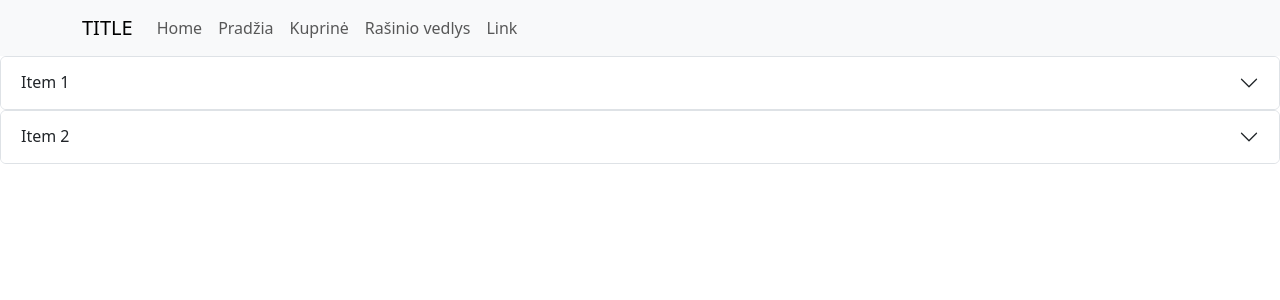
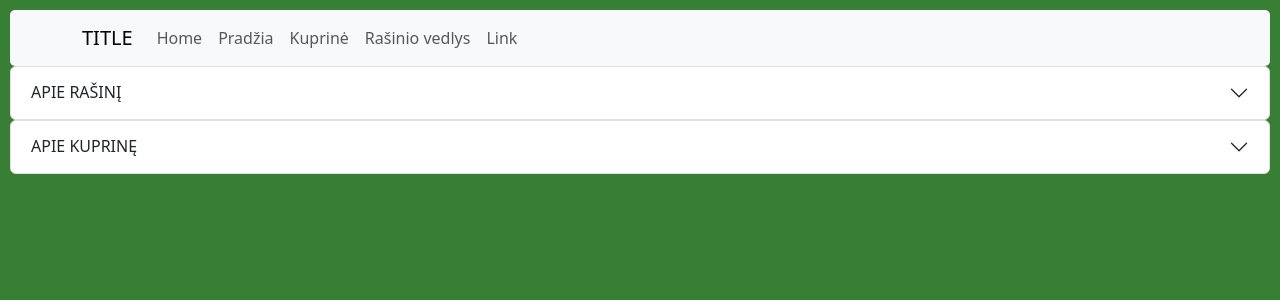
Before and after one commit to Purple-Snake/bookish-waddle, a React (Vite) app in the folder Frontend/: page / in a window 1280 px wide. Shown: the top 300 px of the page. Built offline with nearby package versions, Linux system fonts and the light colour scheme.

Commit message:
info page css

```diff
--- a/Frontend/src/components/info_Page/Info.jsx
+++ b/Frontend/src/components/info_Page/Info.jsx
@@ -1,5 +1,6 @@
 import InfoData from "../../data/infoData.json";
 import InfoAccordion from "./InfoAccordion";
+import "./style.css";
 
 function Info() {
   return (
--- /dev/null
+++ b/Frontend/src/components/info_Page/style.css
@@ -0,0 +1,13 @@
+body {
+    background-color: rgba(38, 115, 34, 0.913);
+}
+
+#root {
+    margin: 10px;
+    white-space: pre-line;
+vertical-align: bottom;
+}
+
+nav {
+    border-radius: 5px;
+}
--- a/Frontend/src/data/infoData.json
+++ b/Frontend/src/data/infoData.json
@@ -1,12 +1,12 @@
 [
     {
         "id": 1,
-        "header": "Item 1",
-        "body": "Lorem ipsum dolor sit amet consectetur adipisicing elit. Placeat, voluptate ipsam. Mollitia asperiores iure nemo velit repudiandae laudantium officiis adipisci aliquid voluptas! Quas minus maxime nesciunt obcaecati earum quos! Atque."
+        "header": "APIE RAŠINĮ",
+        "body": "Rašinys - tai kelionė. Kaip ja džiaugtis? \n Atsakymas galėtų būti toks - susikrauk gerą kuprinę ir pasitikėk savimi. \nKuprinė - tai tavo sukauptų žinių simbolis. \nO pasitikėjimas savimi - tai gebėjimas žiniomis naudotis, metodai ir praktikos, kuriuos įvaldai. \nYra daug būdų, metodų ir praktikų, kaip rašyti rašinį. \nKiekvienas gali susikurti savo metodą, jį praktikuodamas tobulinti ir taip auginti savo pasitikėjimą. \nŠiame puslapyje rasi aprašytą struktūrinį literatūrinio rašinio rašymo metodą. \nTai - metodas, kuris remiasi smulkiai išnagrinėta rašinio struktūra.\n \nRašinio procesas vyksta ciklais: pirmiausia susikrauni kuprinę, tada rašai rašinį, gauni įvertinimą, mąstai. Ir pradedi naują ratą - vėl pildai ir puoselėji kuprinę, leidiesi į rašinio kelionę, sulauki atsiliepimų ir įvertinimų… ir vėl iš naujo ir t.t.\n  \nKaip matai, labai svarbus dalykas yra kuprinė. Todėl susipažink su kuprine. ARROW"
     },
     {
         "id": 2,
-        "header": "Item 2",
-        "body": "Lorem ipsum dolor sit amet consectetur adipisicing elit. Placeat, voluptate ipsam. Mollitia asperiores iure nemo velit repudiandae laudantium officiis adipisci aliquid voluptas! Quas minus maxime nesciunt obcaecati earum quos! Atque."
+        "header": "APIE KUPRINĘ",
+        "body": "Kuprinių būna įvairių. Kiekvienas turi savo kuprinę. \nBet vienas skyrius kuprinėje pas visus yra toks pats - tai Kūrinių skyrius.\n \nŠtai kokia yra Rašinio Vedlio kuprinė: joje yra trys skyriai - Kūrinių skyrius, Taisyklių skyrius, Kontekstų skyrius. \nKūrinių skyriuje saugomi tokie dalykai: perskaityti (ar kitokiu būdu žinomi) kūriniai, Citatų indeksas, Tezių sąrašas, Kūrinių ir temų žemėlapis. \nTaisyklių skyrius rūpinasi dviem pagrindiniais dalykais. Pirma - žinojimu apie oficialius reikalavimus rašiniui (na tie visi - rašyti trečiuoju asmeniu, minimalus žodžių skaičius ir t.t.). Antra - rašinio schema. \nKontekstų skyrius talpina visas kitas bendrąsias žinias, kurios gali praversti rašant rašinį. Tai ir istorija, ir meninės raiškos priemonės, ir autorių biografijos, ir tautosaka (patarlės, priežodžiai), ir žymių žmonių citatos, ir … viskas, kas tik galėtų praversti (gali būti net fizika).\n \nDaugiau paaiškinimų apie Rašinio Vedlio kuprinę rasi čia: BUTTON"
     }
 ]
```
